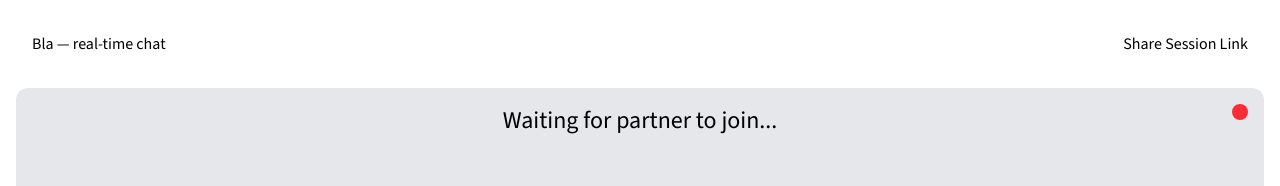
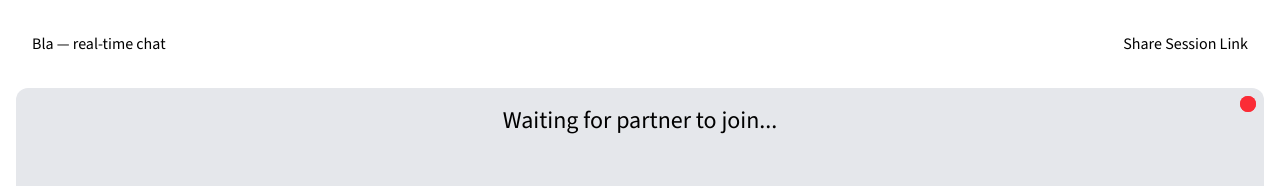
Before and after one commit to brachkow/bla, a Vue app in the folder client/: page /1 in a window 1280 px wide. Shown: the top 186 px of the page. Built offline with nearby package versions, Linux system fonts and the light colour scheme; no server answers.

Commit message:
Improve indicator

```diff
--- /dev/null
+++ b/client/src/components/VOnlineIndicator.vue
@@ -0,0 +1,32 @@
+<script setup lang="ts">
+import { computed } from 'vue'
+
+const props = defineProps<{
+  connected: boolean
+}>()
+
+const connectedClass = computed(() => {
+  return props.connected ? 'VOnlineIndicator_Connected' : 'VOnlineIndicator_Disconnected'
+})
+</script>
+
+<template>
+  <div class="VOnlineIndicator animate-ping" :class="connectedClass"></div>
+  <div class="VOnlineIndicator" :class="connectedClass"></div>
+</template>
+
+<style>
+@reference '../assets/main.css';
+
+.VOnlineIndicator {
+  @apply w-4 h-4 rounded-full absolute top-2 right-2;
+}
+
+.VOnlineIndicator_Connected {
+  @apply bg-green-500;
+}
+
+.VOnlineIndicator_Disconnected {
+  @apply bg-red-500;
+}
+</style>
--- a/client/src/views/HomeView.vue
+++ b/client/src/views/HomeView.vue
@@ -1,5 +1,6 @@
 <script setup lang="ts">
 import { ref, onMounted, onUnmounted, watch } from 'vue'
+import VOnlineIndicator from '@/components/VOnlineIndicator.vue'
 
 interface ChatMessage {
   type: 'typing' | 'stop_typing' | 'join' | 'leave' | 'connect'
@@ -175,10 +176,7 @@ const copySessionLink = async () => {
       :class="{ active: partnerConnected && they.length > 0 }"
     >
       {{ they || (partnerConnected ? 'Nothing yet...' : 'Waiting for partner to join...') }}
-      <div
-        class="w-4 h-4 rounded-full absolute top-4 right-4 animate-ping"
-        :class="partnerConnected ? 'bg-green-500' : 'bg-red-500'"
-      ></div>
+      <VOnlineIndicator :connected="partnerConnected" />
     </div>
     <textarea
       v-model="you"
```
